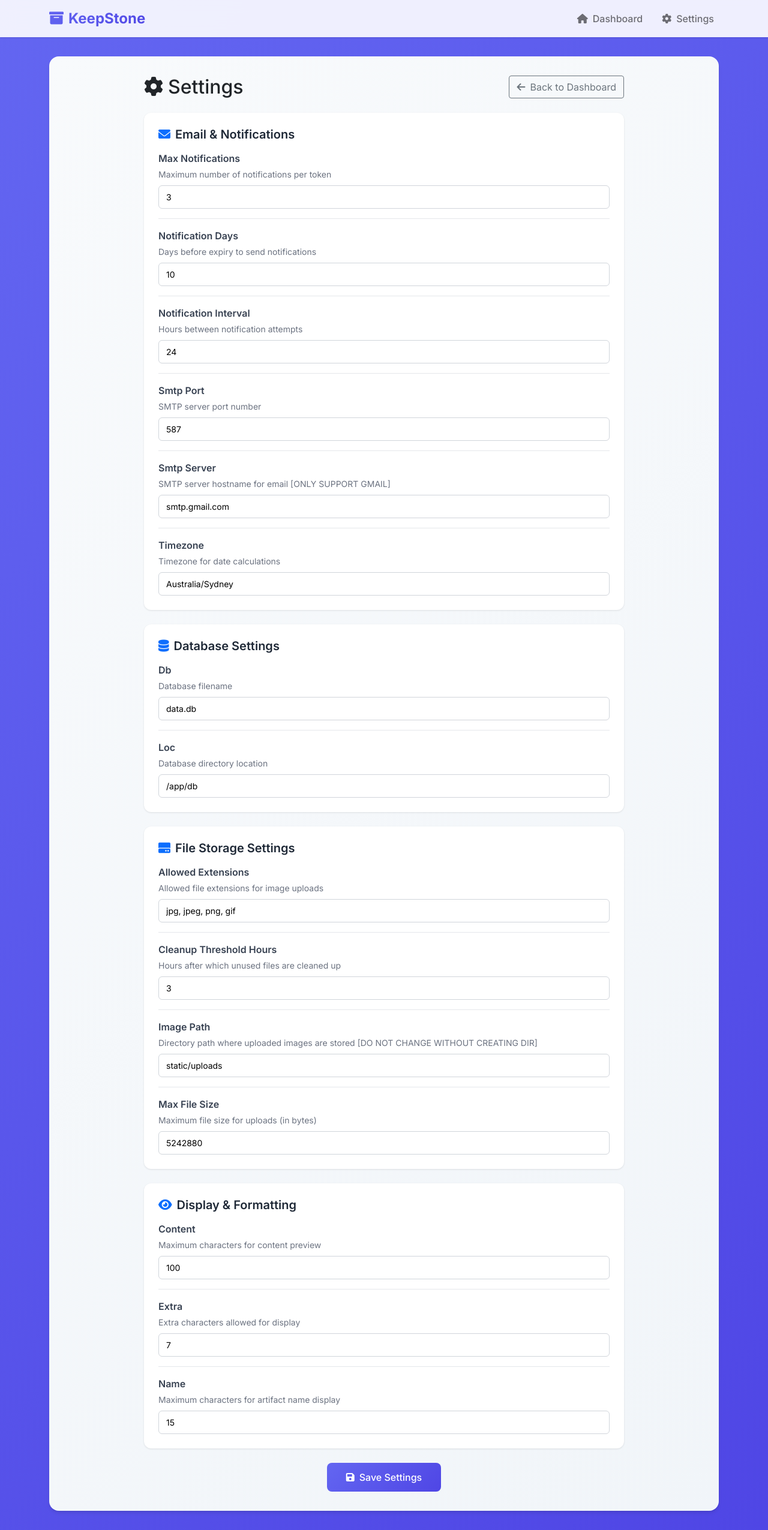
After one commit to dkarunakaran/keep-stone, a Flask app: page /settings in a window 1280 px wide. The commit adds this page. Shown: the whole page at 60% size. Run offline with Flask 3, Linux system fonts and the light colour scheme; data comes from the database, SQL or seed files in the repository; parts of the project's set-up code (start-up, migrations or seed data) failed here and were passed over; some libraries are stand-ins or nearby versions.

Commit message:
config is added to table

```diff
--- a/app.py
+++ b/app.py
@@ -14,6 +14,7 @@ from flask import send_from_directory
 import atexit
 from utility import save_image, delete_image
 from dotenv import load_dotenv
+from config_utils import load_config, update_config, get_config_for_settings, get_section_title, get_section_icon
 
 from reportlab.lib.pagesizes import letter, A4
 from reportlab.platypus import SimpleDocTemplate, Paragraph, Spacer, Image as RLImage, PageBreak, Table, TableStyle
@@ -27,6 +28,7 @@ import os
 import markdown
 import re
 from PIL import Image as PILImage
+
 from datetime import datetime
 
 import sys
@@ -35,6 +37,7 @@ sys.path.append(parent_dir)
 import models.base
 import models.artifact
 import models.type
+import models.config  # Add this import
 
 # Fix for template rendering
 import sys
@@ -49,8 +52,8 @@ app.config['SECRET_KEY'] = os.getenv('FLASK_SECRET_KEY')
 instance_path = '/app/instance'
 os.makedirs(instance_path, exist_ok=True)
 
-with open("config.yaml") as f:
-    config = yaml.load(f, Loader=yaml.FullLoader)
+# Load config from database instead of YAML
+config = load_config()
 
 # Create database if it doesn't exist
 utility.create_database(config=config)
@@ -62,11 +65,21 @@ Type = models.type.Type
 # Make date available in templates
 @app.context_processor
 def inject_date():
-    return dict(date=date)
+    return {'today': date.today()}
+
+# Make helper functions available in templates
+@app.context_processor
+def inject_helpers():
+    return dict(
+        get_section_title=get_section_title,
+        get_section_icon=get_section_icon,
+        today=date.today(),
+        config=config
+    )
 
 @app.context_processor
 def utility_processor():
-    return dict(timezone=pytz.timezone)
+    return dict(config=config)
 
 # Create markdown renderer
 markdowner = Markdown(extras=["tables", "fenced-code-blocks"])
@@ -74,6 +87,51 @@ markdowner = Markdown(extras=["tables", "fenced-code-blocks"])
 @app.template_filter('markdown')
 def markdown_filter(text):
     return markdowner.convert(text)
+
+
+@app.route('/settings', methods=['GET', 'POST'])
+def settings():
+    if request.method == 'POST':
+        try:
+            # Get all form data
+            updates = {}
+            for key in request.form:
+                value = request.form[key]
+
+                # Convert values to appropriate types based on key patterns
+                if key.endswith(('_port', '_size', '_days', '_hours', '_notifications', '_interval')) or key.split('.')[-1] in ['max_file_size', 'smtp_port', 'notification_days', 'max_notifications', 'notification_interval', 'cleanup_threshold_hours']:
+                    value = int(value)
+                elif value.lower() in ('true', 'false'):
+                    value = value.lower() == 'true'
+                elif key == 'type' or key.endswith('.allowed_extensions'):
+                    # Handle arrays
+                    value = [t.strip() for t in value.split(',') if t.strip()]
+
+                updates[key] = value
+
+            # Update each config item
+            success_count = 0
+            for key, value in updates.items():
+                if update_config(key, value):
+                    success_count += 1
+
+            if success_count > 0:
+                flash(f'Successfully updated {success_count} configuration(s)!', 'success')
+                # Reload config
+                global config
+                config = load_config()
+            else:
+                flash('No configurations were updated.', 'error')
+
+        except Exception as e:
+            flash(f'Error updating configuration: {str(e)}', 'error')
+
+        return redirect(url_for('index'))
+
+    # Get all config items for display
+    config_items = get_config_for_settings()
+    return render_template('settings.html', config_items=config_items)
+
 
 @app.route('/')
 def index():
--- a/config.yaml
+++ b/config.yaml
@@ -1,6 +1,7 @@
 maintainer: Dhanoop Karunakaran
 debug: False
 sql_alchemy:
+  edit: True # It add this section to the config table and settings UI.
   loc: '/app/db'
   db: 'data.db'
 type:
@@ -9,11 +10,12 @@ type:
   - 'Information'
   - 'Other'
 trim:
+  edit: True # It add this section to the config table and settings UI.
   name: 15
   content: 100
   extra: 7
 email:
-  email:
+  edit: True # It add this section to the config table and settings UI.
   smtp_server: 'smtp.gmail.com'
   smtp_port: 587
   notification_days: 10  # Start notifications when X days remain
@@ -21,6 +23,7 @@ email:
   notification_interval: 24  # Hours between notifications
   timezone: 'Australia/Sydney'
 storage:
+  edit: True # It add this section to the config table and settings UI.
   image_path: "static/uploads"  # Relative to app root
   allowed_extensions: ["jpg", "jpeg", "png", "gif"]
   max_file_size: 5242880  # 5MB in bytes
--- a/scheduler.py
+++ b/scheduler.py
@@ -8,6 +8,7 @@ from models.base import engine
 from models.artifact import Artifact
 from utility import delete_image
 from email_utils import check_expiring_tokens
+from config_utils import load_config
 
 # Set up logging
 logging.basicConfig(
@@ -20,9 +21,8 @@ logging.basicConfig(
 logger = logging.getLogger(__name__)
 Session = sessionmaker(bind=engine)
 
-# Load configuration
-with open('/app/config.yaml', 'r') as f:
-    config = yaml.safe_load(f)
+# Load config from database instead of YAML
+config = load_config()
 
 def cleanup_deleted_artifacts(session):
     """Delete artifacts that were soft-deleted"""
--- a/templates/base.html
+++ b/templates/base.html
@@ -269,6 +269,9 @@
         }
 
         .action-button {
+            padding: 0.5rem 1rem;
+            border-radius: 9999px;
+            font-weight: 500;
             transition: all 0.2s ease;
             min-width: 100px;
             display: inline-flex;
@@ -300,7 +303,7 @@
                 <a class="nav-link" href="{{ url_for('index') }}">
                     <i class="fas fa-home me-2"></i>Dashboard
                 </a>
-                <a class="nav-link" href="{{ url_for('index') }}">
+                <a class="nav-link" href="{{ url_for('settings') }}">
                     <i class="fas fa-gear me-2"></i>Settings
                 </a>
             </div>
--- /dev/null
+++ b/templates/settings.html
@@ -0,0 +1,156 @@
+{% extends "base.html" %}
+
+{% block title %}Settings - KeepStone{% endblock %}
+
+{% block head %}
+{{ super() }}
+<style>
+    .settings-container {
+        max-width: 800px;
+        margin: 0 auto;
+    }
+
+    .config-section {
+        background: white;
+        border-radius: 0.75rem;
+        padding: 1.5rem;
+        margin-bottom: 1.5rem;
+        box-shadow: 0 1px 3px rgba(0, 0, 0, 0.1);
+    }
+
+    .config-group {
+        border-bottom: 1px solid #e5e7eb;
+        padding-bottom: 1rem;
+        margin-bottom: 1rem;
+    }
+
+    .config-group:last-child {
+        border-bottom: none;
+        margin-bottom: 0;
+        padding-bottom: 0;
+    }
+
+    .config-label {
+        font-weight: 600;
+        color: #374151;
+        margin-bottom: 0.25rem;
+    }
+
+    .config-description {
+        font-size: 0.875rem;
+        color: #6b7280;
+        margin-bottom: 0.5rem;
+    }
+
+    .config-input {
+        width: 100%;
+        padding: 0.5rem 0.75rem;
+        border: 1px solid #d1d5db;
+        border-radius: 0.375rem;
+        font-size: 0.875rem;
+    }
+
+    .config-input:focus {
+        outline: none;
+        border-color: #6366f1;
+        box-shadow: 0 0 0 3px rgba(99, 102, 241, 0.1);
+    }
+
+    .section-title {
+        color: #1f2937;
+        font-size: 1.25rem;
+        font-weight: 600;
+        margin-bottom: 1rem;
+        display: flex;
+        align-items: center;
+        gap: 0.5rem;
+    }
+
+    .btn-save {
+        background: linear-gradient(135deg, #6366f1 0%, #4f46e5 100%);
+        border: none;
+        color: white;
+        padding: 0.75rem 2rem;
+        border-radius: 0.5rem;
+        font-weight: 500;
+        transition: all 0.2s ease;
+    }
+
+    .btn-save:hover {
+        transform: translateY(-1px);
+        box-shadow: 0 4px 6px -1px rgba(99, 102, 241, 0.5);
+    }
+
+    .empty-state {
+        text-align: center;
+        padding: 3rem;
+        color: #6b7280;
+    }
+</style>
+{% endblock %}
+
+{% block content %}
+<div class="settings-container">
+    <div class="d-flex justify-content-between align-items-center mb-4">
+        <h2 class="mb-0">
+            <i class="fas fa-gear me-2"></i>Settings
+        </h2>
+        <a href="{{ url_for('index') }}" class="btn btn-outline-secondary">
+            <i class="fas fa-arrow-left me-2"></i>Back to Dashboard
+        </a>
+    </div>
+
+    {% if config_items %}
+    <form method="POST">
+        {% for section, items in config_items.items() %}
+        <div class="config-section">
+            <h3 class="section-title">
+                <i class="{{ get_section_icon(section) }} text-primary"></i>
+                {{ get_section_title(section) }}
+            </h3>
+
+            {% for item in items %}
+            <div class="config-group">
+                <label class="config-label">{{ item.title }}</label>
+                <div class="config-description">{{ item.description }}</div>
+
+                {% if item.input_type == 'number' %}
+                    <input type="number"
+                           name="{{ item.key }}"
+                           value="{{ item.display_value }}"
+                           class="config-input"
+                           min="1">
+                {% elif item.input_type == 'boolean' %}
+                    <select name="{{ item.key }}" class="config-input">
+                        <option value="true" {% if item.display_value.lower() == 'true' %}selected{% endif %}>True</option>
+                        <option value="false" {% if item.display_value.lower() == 'false' %}selected{% endif %}>False</option>
+                    </select>
+                {% else %}
+                    <input type="text"
+                           name="{{ item.key }}"
+                           value="{{ item.display_value }}"
+                           class="config-input"
+                           {% if item.key == 'type' %}placeholder="Token, Troubleshoot, Information, Other"{% endif %}>
+                {% endif %}
+            </div>
+            {% endfor %}
+        </div>
+        {% endfor %}
+
+        <div class="text-center mt-4">
+            <button type="submit" class="btn btn-save">
+                <i class="fas fa-save me-2"></i>Save Settings
+            </button>
+        </div>
+    </form>
+    {% else %}
+    <div class="config-section">
+        <div class="empty-state">
+            <i class="fas fa-cog fa-3x mb-3"></i>
+            <h4>No Editable Settings</h4>
+            <p>No configuration items are marked as editable in the current setup.</p>
+        </div>
+    </div>
+    {% endif %}
+</div>
+{% endblock %}
--- a/utility.py
+++ b/utility.py
@@ -3,7 +3,7 @@ from sqlalchemy import and_
 import os
 from werkzeug.utils import secure_filename
 import uuid
-
+from config_utils import initialize_config_table
 import sys
 parent_dir = ".."
 sys.path.append(parent_dir)
@@ -11,6 +11,7 @@ sys.path.append(parent_dir)
 import models.artifact
 import models.base
 import models.type
+import models.config
 
 def create_database(session=None, config=None):
     """
@@ -26,8 +27,8 @@ def create_database(session=None, config=None):
 
     # Insert Groups
     all_types= session.query(Type).all()
-    if len(all_types) < 1:
-        types = config['type']
+    if len(all_types) < 1 and config:
+        types = config.get('type', [])
 
         for name in types:
             # Create a new group object
@@ -36,6 +37,8 @@ def create_database(session=None, config=None):
             session.add(type)
             # Commit the changes to the database
             session.commit()
+
+    initialize_config_table()
 
     # Close the session if it was created here
     if session is not None:
```
Also changed, not shown: config_utils.py (added, +270 -0 lines), models/config.py (added, +13 -0 lines).
